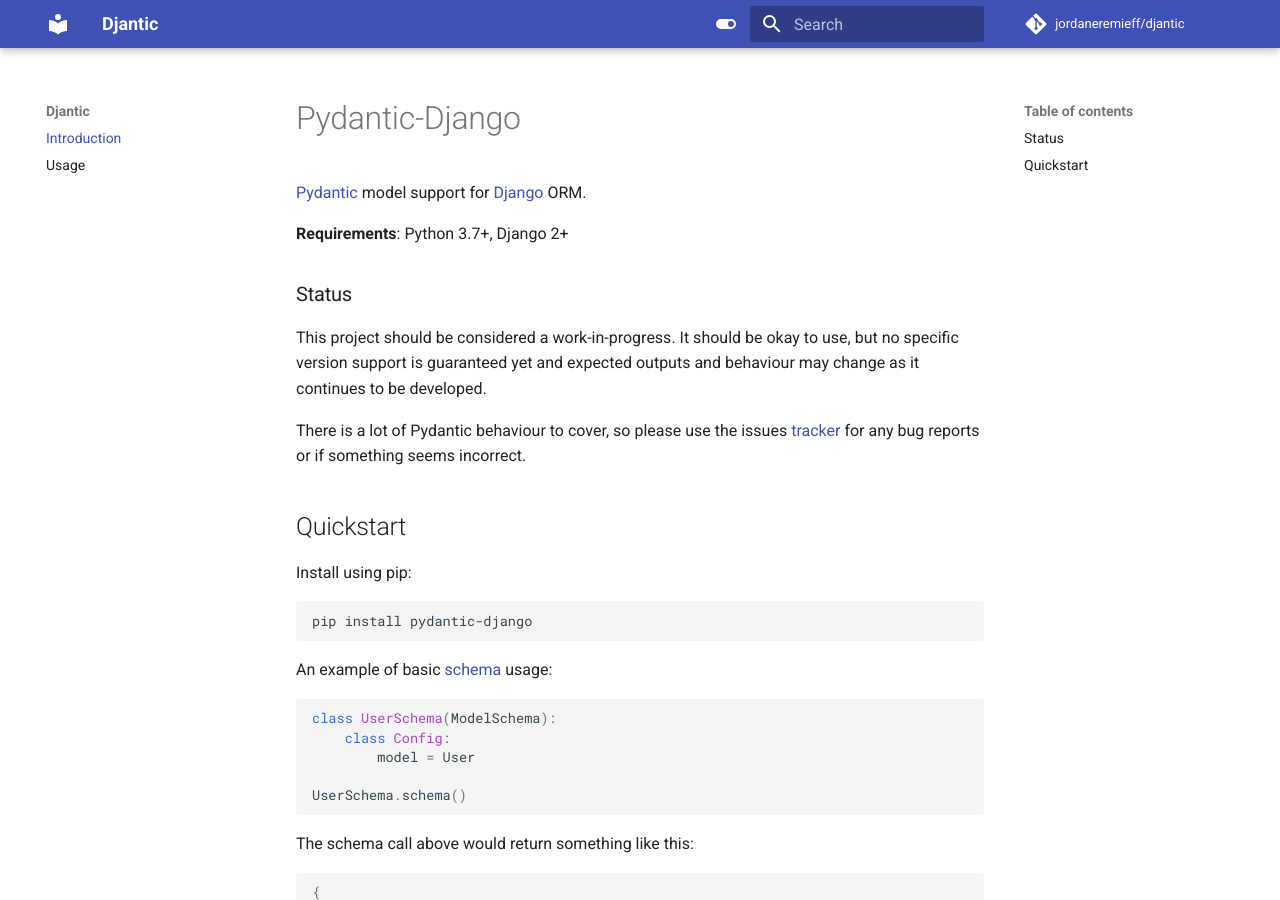
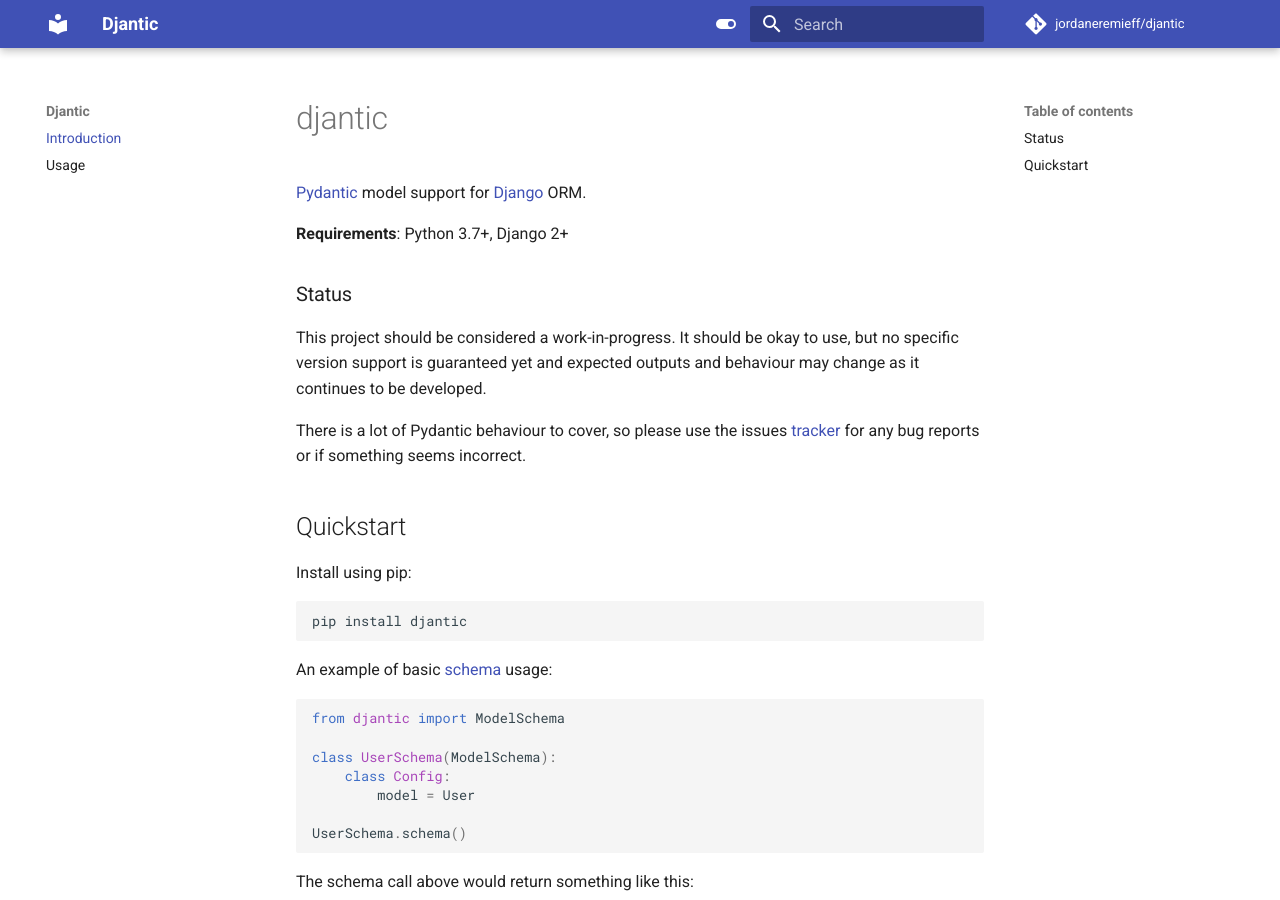
Before and after one commit to jordaneremieff/djantic, an MkDocs documentation site: the page built from docs/index.md, in a window 1280 px wide and 900 px high. Built offline with MkDocs 1.6.1 and Material for MkDocs 9.7.7, drawn with Linux system fonts in a browser that asks for light colours; comment, search, counter and statistics services are not loaded.

````diff
--- a/docs/index.md
+++ b/docs/index.md
@@ -1,4 +1,4 @@
-# Pydantic-Django
+# djantic
 
 [Pydantic](https://pydantic-docs.helpmanual.io/) model support for [Django](https://www.djangoproject.com/) ORM.
 
@@ -8,19 +8,21 @@
 
 This project should be considered a work-in-progress. It should be okay to use, but no specific version support is guaranteed yet and expected outputs and behaviour may change as it continues to be developed.
 
-There is a lot of Pydantic behaviour to cover, so please use the issues [tracker](https://github.com/jordaneremieff/pydantic-django/issues) for any bug reports or if something seems incorrect.
+There is a lot of Pydantic behaviour to cover, so please use the issues [tracker](https://github.com/jordaneremieff/djantic/issues) for any bug reports or if something seems incorrect.
 
 ## Quickstart
 
 Install using pip:
 
 ```shell
-pip install pydantic-django
+pip install djantic
 ```
 
 An example of basic [schema](https://pydantic-docs.helpmanual.io/usage/schema/) usage:
 
 ```python
+from djantic import ModelSchema
+
 class UserSchema(ModelSchema):
     class Config:
         model = User
````
Also changed, not shown: README.md (+2 -0 lines), docs/usage.md (+1 -1 lines).
